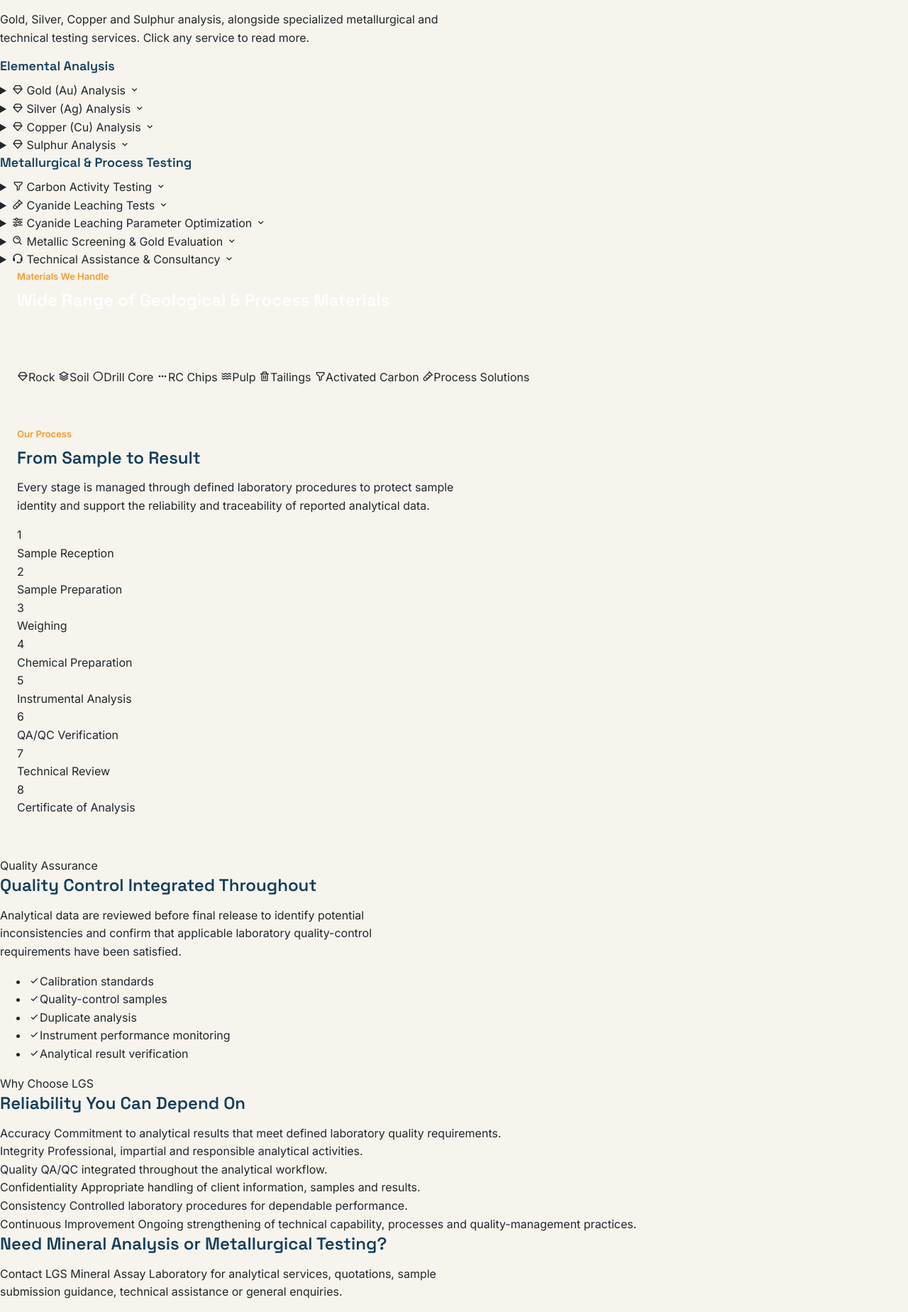
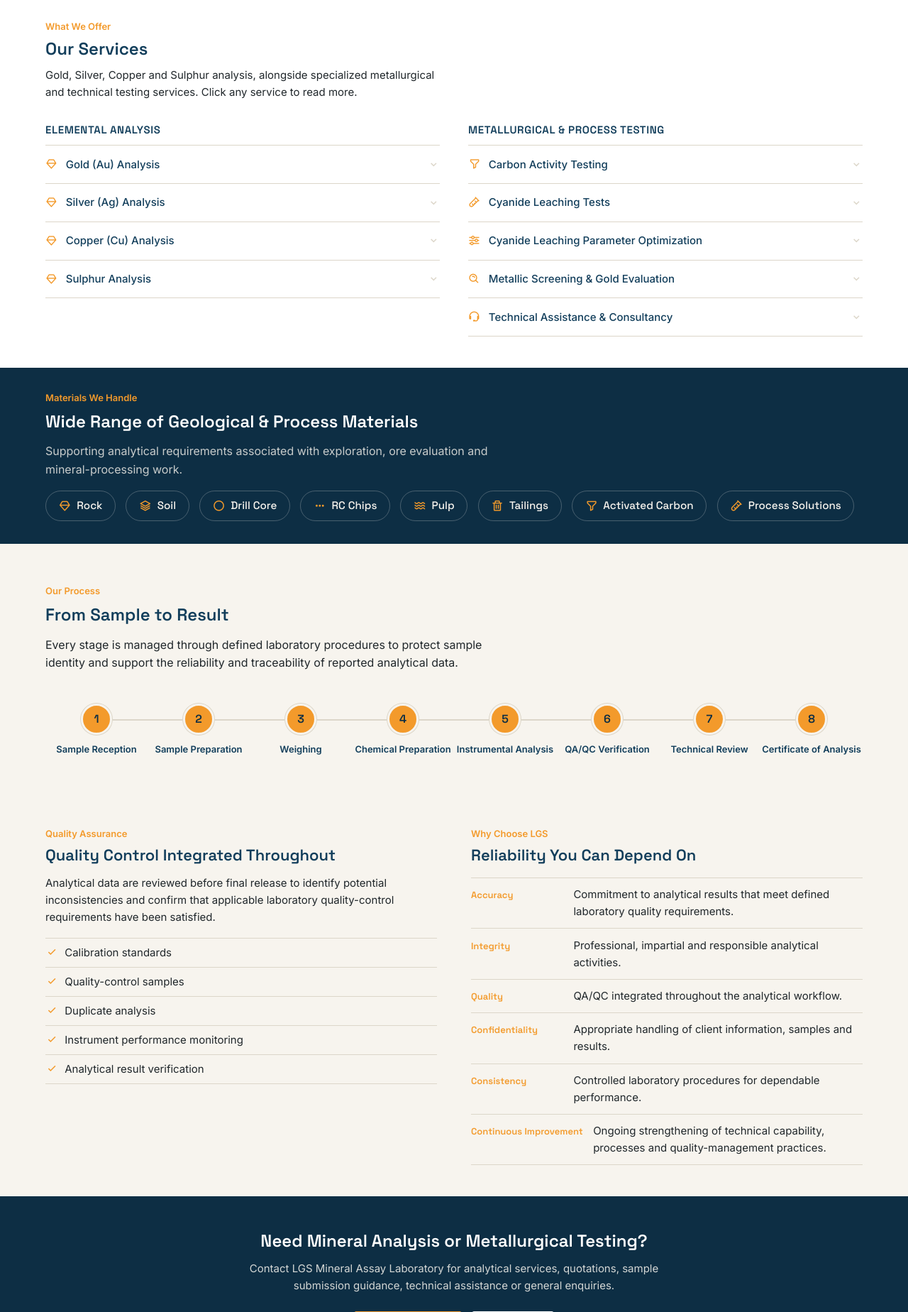
Before and after one commit to AudoWrld/lgs_website, a Django app: page / in a window 1280 px wide. Shown: the part 1067-2915 px from the top of the page at 71% size. Run offline with Django 5.2, Linux system fonts and the light colour scheme.

Commit message:
Add homepage CSS for hero section, timeline, and offer components

```diff
--- a/core/static/core/css/base.css
+++ b/core/static/core/css/base.css
@@ -1,14 +1,14 @@
 :root {
-  --navy: #123E5B;
-  --navy-dark: #0D2E44;
-  --orange: #F39A2B;
-  --charcoal: #20272B;
-  --off-white: #F7F4EE;
-  --white: #FFFFFF;
-  --line: #DCD6C9;
+  --navy: #123e5b;
+  --navy-dark: #0d2e44;
+  --orange: #f39a2b;
+  --charcoal: #20272b;
+  --off-white: #f7f4ee;
+  --white: #ffffff;
+  --line: #dcd6c9;
 
-  --font-head: 'Space Grotesk', sans-serif;
-  --font-body: 'Inter', sans-serif;
+  --font-head: "Space Grotesk", sans-serif;
+  --font-body: "Inter", sans-serif;
 
   --fs-body: 1rem;
   --fs-small: 0.875rem;
@@ -36,7 +36,10 @@ body {
   background: var(--off-white);
 }
 
-h1, h2, h3, h4 {
+h1,
+h2,
+h3,
+h4 {
   font-family: var(--font-head);
   color: var(--navy);
   line-height: 1.25;
@@ -44,9 +47,15 @@ h1, h2, h3, h4 {
   font-weight: 600;
 }
 
-h1 { font-size: var(--fs-h1); }
-h2 { font-size: var(--fs-h2); }
-h3 { font-size: var(--fs-h3); }
+h1 {
+  font-size: var(--fs-h1);
+}
+h2 {
+  font-size: var(--fs-h2);
+}
+h3 {
+  font-size: var(--fs-h3);
+}
 
 p {
   margin: 0 0 1em;
@@ -58,21 +67,23 @@ a {
   text-decoration: none;
 }
 
-img { max-width: 100%; display: block; }
+img {
+  max-width: 100%;
+  display: block;
+}
 
 .container {
   width: 100%;
-  max-width: 1400px;
+  max-width: 1200px;
   margin: 0 auto;
   padding: 0 1.5rem;
 }
-
-/* ---------- Header ---------- */
 
 .site-header {
   position: relative;
   background: var(--navy);
   border-bottom: 3px solid var(--orange);
+  z-index: 100;
 }
 
 .site-header .container {
@@ -150,7 +161,9 @@ img { max-width: 100%; display: block; }
 
 @media (hover: hover) and (pointer: fine) {
   .main-nav a {
-    transition: border-color 0.15s ease, color 0.15s ease;
+    transition:
+      border-color 0.15s ease,
+      color 0.15s ease;
   }
 
   .main-nav a:hover {
@@ -174,8 +187,6 @@ img { max-width: 100%; display: block; }
   font-weight: 600;
 }
 
-/* ---------- Grid motif ---------- */
-
 .grid-band {
   position: relative;
   background-image:
@@ -189,10 +200,12 @@ img { max-width: 100%; display: block; }
   content: "";
   position: absolute;
   inset: 0;
-  background: linear-gradient(180deg, rgba(247,244,238,0) 0%, var(--off-white) 96%);
+  background: linear-gradient(
+    180deg,
+    rgba(247, 244, 238, 0) 0%,
+    var(--off-white) 96%
+  );
 }
-
-/* ---------- Buttons ---------- */
 
 .btn {
   display: inline-block;
@@ -225,8 +238,6 @@ img { max-width: 100%; display: block; }
   color: var(--white);
 }
 
-/* ---------- Sections ---------- */
-
 .section {
   padding: 3.5rem 0;
 }
@@ -241,8 +252,6 @@ img { max-width: 100%; display: block; }
   font-weight: 600;
   margin-bottom: 0.5rem;
 }
-
-/* ---------- Cards ---------- */
 
 .card-grid {
   display: grid;
@@ -268,8 +277,6 @@ img { max-width: 100%; display: block; }
   color: var(--charcoal);
   margin-bottom: 0;
 }
-
-/* ---------- Footer ---------- */
 
 .site-footer {
   background: var(--navy-dark);
@@ -300,7 +307,7 @@ img { max-width: 100%; display: block; }
 }
 
 .footer-bottom {
-  border-top: 1px solid rgba(247,244,238,0.15);
+  border-top: 1px solid rgba(247, 244, 238, 0.15);
   margin-top: 2rem;
   padding-top: 1rem;
   display: flex;
@@ -308,10 +315,8 @@ img { max-width: 100%; display: block; }
   flex-wrap: wrap;
   gap: 0.5rem;
   font-size: 0.75rem;
-  color: rgba(247,244,238,0.6);
+  color: rgba(247, 244, 238, 0.6);
 }
-
-/* ---------- Responsive ---------- */
 
 @media (max-width: 760px) {
   .nav-toggle-label {
@@ -328,6 +333,7 @@ img { max-width: 100%; display: block; }
     max-height: 0;
     overflow: hidden;
     transition: max-height 0.25s ease;
+    z-index: 100;
   }
 
   .main-nav ul {
@@ -337,7 +343,7 @@ img { max-width: 100%; display: block; }
   }
 
   .main-nav li {
-    border-bottom: 1px solid rgba(247,244,238,0.1);
+    border-bottom: 1px solid rgba(247, 244, 238, 0.1);
   }
 
   .main-nav a {
@@ -373,7 +379,7 @@ img { max-width: 100%; display: block; }
   .footer-brand {
     grid-column: 1 / -1;
     padding-bottom: 1.25rem;
-    border-bottom: 1px solid rgba(247,244,238,0.15);
+    border-bottom: 1px solid rgba(247, 244, 238, 0.15);
   }
 
   .footer-contact {
--- a/core/static/core/css/homepage.css
+++ b/core/static/core/css/homepage.css
@@ -0,0 +1,518 @@
+.hero {
+  position: relative;
+  background: var(--navy);
+  color: var(--white);
+  padding: 5rem 0 6.5rem;
+  overflow: hidden;
+}
+
+.hero::before {
+  content: "";
+  position: absolute;
+  inset: 0;
+  background-image:
+    linear-gradient(rgba(247, 244, 238, 0.06) 1px, transparent 1px),
+    linear-gradient(90deg, rgba(247, 244, 238, 0.06) 1px, transparent 1px);
+  background-size: 28px 28px;
+}
+
+.hero::after {
+  content: "";
+  position: absolute;
+  left: 0;
+  right: 0;
+  bottom: -1px;
+  height: 60px;
+  background: var(--off-white);
+  clip-path: polygon(0 100%, 100% 100%, 100% 0);
+}
+
+.hero .container {
+  position: relative;
+  max-width: 760px;
+}
+
+.hero h1 {
+  color: var(--white);
+  font-size: 2.4rem;
+  margin-bottom: 0.5em;
+}
+
+.hero p.lead {
+  font-size: 1.1rem;
+  color: rgba(247, 244, 238, 0.9);
+  max-width: 56ch;
+}
+
+.hero-actions {
+  display: flex;
+  gap: 0.9rem;
+  flex-wrap: wrap;
+  margin-top: 1.75rem;
+}
+
+.hero-actions .btn-outline {
+  border-color: var(--off-white);
+  color: var(--off-white);
+}
+
+.hero-actions .btn-outline:hover {
+  background: var(--off-white);
+  color: var(--navy-dark);
+}
+
+.section-head {
+  max-width: 62ch;
+  margin-bottom: 0;
+}
+
+.two-col {
+  display: grid;
+  grid-template-columns: 1.1fr 0.9fr;
+  gap: 2.5rem;
+  align-items: start;
+}
+
+@media (max-width: 760px) {
+  .two-col {
+    grid-template-columns: 1fr;
+  }
+  .hero {
+    padding-bottom: 5rem;
+  }
+  .hero h1 {
+    font-size: 1.75rem;
+  }
+}
+
+.materials-strip {
+  margin-top: 0;
+  background: var(--navy-dark);
+  padding: 2rem 0;
+  position: relative;
+  overflow: hidden;
+}
+
+.materials-track {
+  display: flex;
+  gap: 0.9rem;
+  flex-wrap: wrap;
+}
+
+.materials-track span {
+  display: inline-flex;
+  align-items: center;
+  gap: 0.5rem;
+  font-family: var(--font-head);
+  font-size: 0.95rem;
+  font-weight: 500;
+  color: var(--off-white);
+  padding: 0.55rem 1.1rem;
+  border: 1px solid rgba(247, 244, 238, 0.25);
+  border-radius: 999px;
+}
+
+.materials-track span i {
+  color: var(--orange);
+  font-size: 1.1rem;
+}
+
+.timeline {
+  margin-top: 2.75rem;
+}
+
+.timeline-steps {
+  display: flex;
+  position: relative;
+}
+
+.timeline-step {
+  flex: 1;
+  display: flex;
+  flex-direction: column;
+  align-items: center;
+  text-align: center;
+  gap: 0.75rem;
+  position: relative;
+}
+
+.timeline-step:not(:last-child)::after {
+  content: "";
+  position: absolute;
+  top: 22px;
+  left: 50%;
+  width: 100%;
+  height: 2px;
+  background: var(--line);
+  z-index: 0;
+}
+
+.timeline-node {
+  width: 44px;
+  height: 44px;
+  min-width: 44px;
+  border-radius: 50%;
+  background: var(--orange);
+  color: var(--navy-dark);
+  font-family: var(--font-head);
+  font-weight: 600;
+  font-size: 1rem;
+  display: flex;
+  align-items: center;
+  justify-content: center;
+  border: 3px solid var(--off-white);
+  box-shadow: 0 0 0 1px var(--line);
+  position: relative;
+  z-index: 1;
+}
+
+.timeline-step span.label {
+  font-size: 0.8125rem;
+  font-weight: 600;
+  color: var(--navy);
+  line-height: 1.3;
+}
+
+@media (max-width: 760px) {
+  .timeline-steps {
+    flex-direction: column;
+    gap: 1.75rem;
+  }
+
+  .timeline-step {
+    flex-direction: row;
+    align-items: center;
+    text-align: left;
+    gap: 0.75rem;
+  }
+
+  .timeline-step:not(:last-child)::after {
+    top: 100%;
+    left: 22px;
+    width: 2px;
+    height: 1.75rem;
+  }
+}
+
+.lgshp-offer {
+  background: #ffffff;
+  padding: 2.75rem 0;
+}
+
+.lgshp-offer-wrap {
+  width: 100%;
+  max-width: 1200px;
+  margin: 0 auto;
+  padding: 0 1.5rem;
+}
+
+.lgshp-offer-eyebrow {
+  display: block;
+  font-family: "Inter", sans-serif;
+  font-size: 0.8125rem;
+  font-weight: 600;
+  color: #f39a2b;
+  margin-bottom: 0.4rem;
+  text-align: left;
+}
+
+.lgshp-offer-title {
+  font-family: "Space Grotesk", sans-serif;
+  font-size: 1.5rem;
+  font-weight: 600;
+  color: #123e5b;
+  margin: 0 0 0.4em;
+  text-align: left;
+}
+
+.lgshp-offer-intro {
+  font-family: "Inter", sans-serif;
+  font-size: 0.9375rem;
+  color: #20272b;
+  max-width: 60ch;
+  margin: 0 0 2rem;
+  text-align: left;
+}
+
+.lgshp-offer-groups {
+  display: grid;
+  grid-template-columns: 1fr 1fr;
+  gap: 2.5rem;
+  align-items: start;
+}
+
+@media (max-width: 760px) {
+  .lgshp-offer-groups {
+    grid-template-columns: 1fr;
+    gap: 1.75rem;
+  }
+}
+
+.lgshp-offer-group-title {
+  font-family: "Space Grotesk", sans-serif;
+  font-size: 0.9375rem;
+  font-weight: 600;
+  color: #123e5b;
+  text-transform: uppercase;
+  letter-spacing: 0.04em;
+  margin: 0 0 0.75rem;
+  text-align: left;
+}
+
+.lgshp-offer-list {
+  border-top: 1px solid #dcd6c9;
+}
+
+.lgshp-offer-item {
+  border-bottom: 1px solid #dcd6c9;
+}
+
+.lgshp-offer-summary {
+  display: flex;
+  align-items: center;
+  gap: 0.75rem;
+  padding: 0.9rem 0;
+  cursor: pointer;
+  list-style: none;
+  text-align: left;
+}
+
+.lgshp-offer-summary::-webkit-details-marker {
+  display: none;
+}
+
+.lgshp-offer-icon {
+  font-size: 1.05rem;
+  color: #f39a2b;
+  flex-shrink: 0;
+}
+
+.lgshp-offer-name {
+  font-family: "Inter", sans-serif;
+  font-size: 0.9375rem;
+  font-weight: 500;
+  color: #123e5b;
+  flex: 1;
+  text-align: left;
+}
+
+.lgshp-offer-chevron {
+  font-size: 1.1rem;
+  color: #dcd6c9;
+  flex-shrink: 0;
+  transition:
+    transform 0.2s ease,
+    color 0.2s ease;
+}
+
+.lgshp-offer-item[open] .lgshp-offer-chevron {
+  transform: rotate(180deg);
+  color: #f39a2b;
+}
+
+.lgshp-offer-item[open] .lgshp-offer-name {
+  color: #f39a2b;
+}
+
+.lgshp-offer-desc {
+  font-family: "Inter", sans-serif;
+  font-size: 0.875rem;
+  color: #20272b;
+  line-height: 1.6;
+  max-width: 68ch;
+  margin: 0 0 1.1rem;
+  padding-left: 1.8rem;
+  text-align: left;
+}
+
+@media (hover: hover) and (pointer: fine) {
+  .lgshp-offer-summary:hover .lgshp-offer-name {
+    color: #f39a2b;
+  }
+  .lgshp-offer-summary:hover .lgshp-offer-chevron {
+    color: #f39a2b;
+  }
+}
+
+.lgshp-trust {
+  background: #f7f4ee;
+  padding: 2.75rem 0;
+}
+
+.lgshp-trust-wrap {
+  width: 100%;
+  max-width: 1200px;
+  margin: 0 auto;
+  padding: 0 1.5rem;
+  display: grid;
+  grid-template-columns: 1fr 1fr;
+  gap: 3rem;
+}
+
+@media (max-width: 760px) {
+  .lgshp-trust-wrap {
+    grid-template-columns: 1fr;
+    gap: 2.25rem;
+  }
+}
+
+.lgshp-trust-eyebrow {
+  display: block;
+  font-family: "Inter", sans-serif;
+  font-size: 0.8125rem;
+  font-weight: 600;
+  color: #f39a2b;
+  margin-bottom: 0.4rem;
+}
+
+.lgshp-trust-title {
+  font-family: "Space Grotesk", sans-serif;
+  font-size: 1.375rem;
+  font-weight: 600;
+  color: #123e5b;
+  margin: 0 0 0.6em;
+}
+
+.lgshp-trust-col p {
+  font-family: "Inter", sans-serif;
+  font-size: 0.9375rem;
+  color: #20272b;
+  max-width: 56ch;
+}
+
+.lgshp-qa-checks {
+  list-style: none;
+  margin: 1.1rem 0 0;
+  padding: 0;
+}
+
+.lgshp-qa-checks li {
+  display: flex;
+  align-items: flex-start;
+  gap: 0.6rem;
+  font-family: "Inter", sans-serif;
+  font-size: 0.9375rem;
+  color: #20272b;
+  padding: 0.5rem 0;
+  border-top: 1px solid #dcd6c9;
+}
+
+.lgshp-qa-checks li:last-child {
+  border-bottom: 1px solid #dcd6c9;
+}
+
+.lgshp-qa-checks i {
+  color: #f39a2b;
+  font-size: 1.1rem;
+  flex-shrink: 0;
+  margin-top: 0.1rem;
+}
+
+.lgshp-values {
+  margin-top: 1.1rem;
+}
+
+.lgshp-value-row {
+  display: flex;
+  align-items: baseline;
+  gap: 0.9rem;
+  padding: 0.7rem 0;
+  border-top: 1px solid #dcd6c9;
+}
+
+.lgshp-value-row:last-child {
+  border-bottom: 1px solid #dcd6c9;
+}
+
+.lgshp-value-tag {
+  font-family: "Space Grotesk", sans-serif;
+  font-size: 0.8125rem;
+  font-weight: 600;
+  color: #f39a2b;
+  min-width: 130px;
+  flex-shrink: 0;
+}
+
+.lgshp-value-desc {
+  font-family: "Inter", sans-serif;
+  font-size: 0.9375rem;
+  color: #20272b;
+}
+
+@media (max-width: 480px) {
+  .lgshp-value-row {
+    flex-direction: column;
+    gap: 0.2rem;
+  }
+  .lgshp-value-tag {
+    min-width: 0;
+  }
+}
+
+.lgshp-cta {
+  background: #0d2e44;
+  text-align: center;
+  padding: 3rem 0;
+  border-bottom: 1px solid rgba(247, 244, 238, 0.18);
+}
+
+.lgshp-cta-wrap {
+  width: 100%;
+  max-width: 1200px;
+  margin: 0 auto;
+  padding: 0 1.5rem;
+}
+
+.lgshp-cta-title {
+  font-family: "Space Grotesk", sans-serif;
+  font-size: 1.5rem;
+  font-weight: 600;
+  color: #ffffff;
+  margin: 0 0 0.5em;
+}
+
+.lgshp-cta-text {
+  font-family: "Inter", sans-serif;
+  font-size: 0.9375rem;
+  color: rgba(247, 244, 238, 0.85);
+  max-width: 62ch;
+  margin: 0 auto 1.5rem;
+}
+
+.lgshp-cta-actions {
+  display: flex;
+  justify-content: center;
+  gap: 0.9rem;
+  flex-wrap: wrap;
+}
+
+.lgshp-cta-btn {
+  font-family: "Inter", sans-serif;
+  font-size: 0.875rem;
+  font-weight: 600;
+  padding: 0.6rem 1.2rem;
+  border-radius: 3px;
+  text-decoration: none;
+  display: inline-block;
+}
+
+.lgshp-cta-btn-primary {
+  background: #f39a2b;
+  color: #0d2e44;
+  border: 1px solid #f39a2b;
+}
+
+.lgshp-cta-btn-primary:hover {
+  background: #ffab4d;
+}
+
+.lgshp-cta-btn-outline {
+  background: transparent;
+  color: #ffffff;
+  border: 1px solid #ffffff;
+}
+
+.lgshp-cta-btn-outline:hover {
+  background: #ffffff;
+  color: #0d2e44;
+}
```
